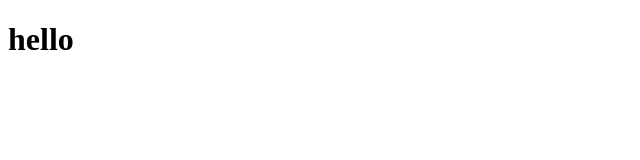
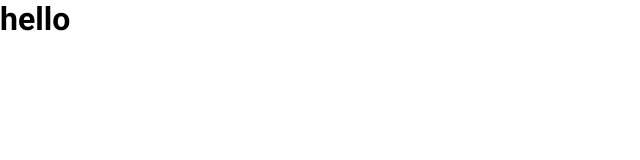
Before and after one commit to anissvr/influencer-gears, a plain HTML site: page index.html in a window 1280 px wide. Shown: the whole page, without its empty margins (0-640 px from the left). Drawn offline with Linux system fonts and the light colour scheme.

Commit message:
fnot added

```diff
--- a/index.html
+++ b/index.html
@@ -1,12 +1,20 @@
 <!DOCTYPE html>
 <html lang="en">
+
 <head>
     <meta charset="UTF-8">
     <meta name="viewport" content="width=device-width, initial-scale=1.0">
     <title>Influencer-gears</title>
+    <link rel="preconnect" href="https://fonts.googleapis.com">
+    <link rel="preconnect" href="https://fonts.gstatic.com" crossorigin>
+    <link href="https://fonts.googleapis.com/css2?family=Roboto:wght@400;500;700&display=swap" rel="stylesheet">
+    <link rel="stylesheet" href="https://cdnjs.cloudflare.com/ajax/libs/font-awesome/6.1.1/css/all.min.css">
     <link rel="stylesheet" href="style.css">
 </head>
+
 <body>
     <h1>hello</h1>
+
 </body>
+
 </html>
--- a/style.css
+++ b/style.css
@@ -0,0 +1,6 @@
+*{
+    margin: 0;
+    padding: 0;
+    box-sizing: border-box;
+    font-family: 'Roboto', sans-serif;
+}
```
